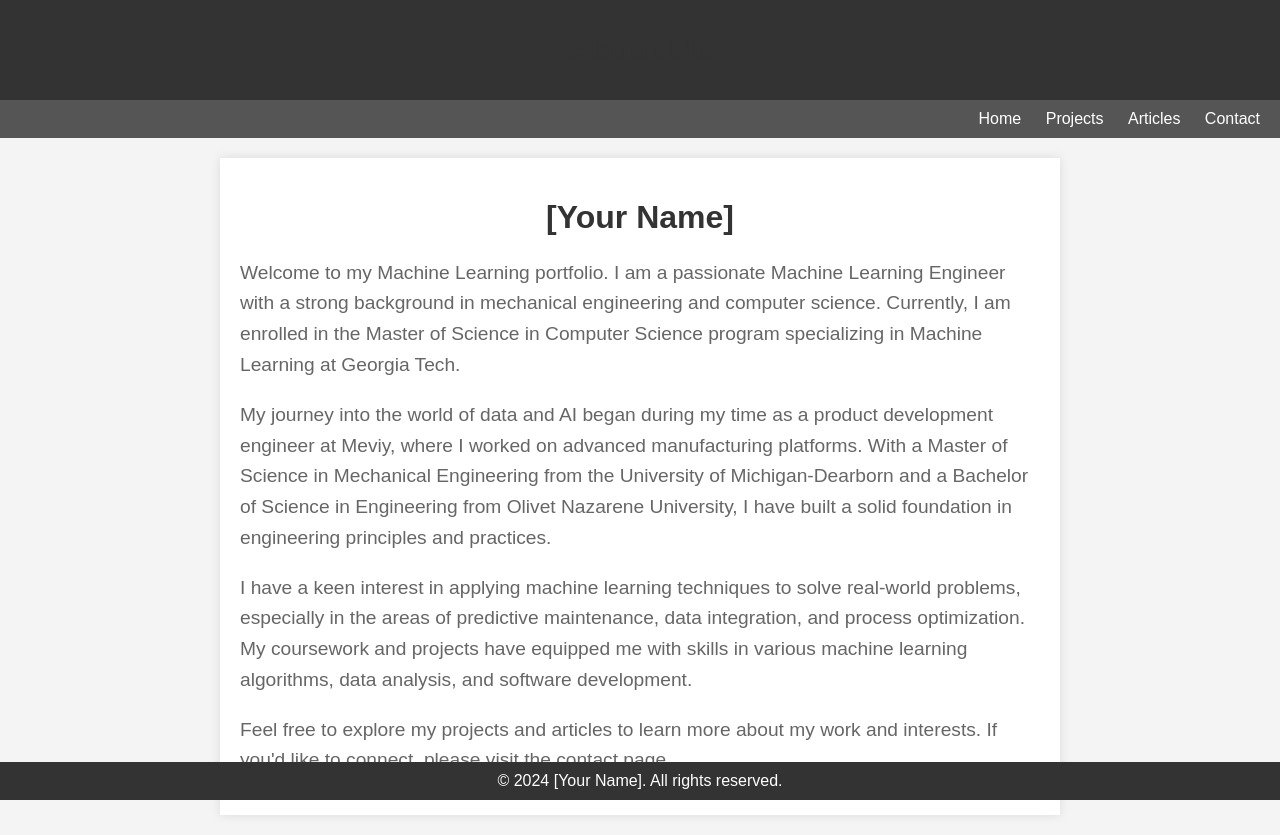
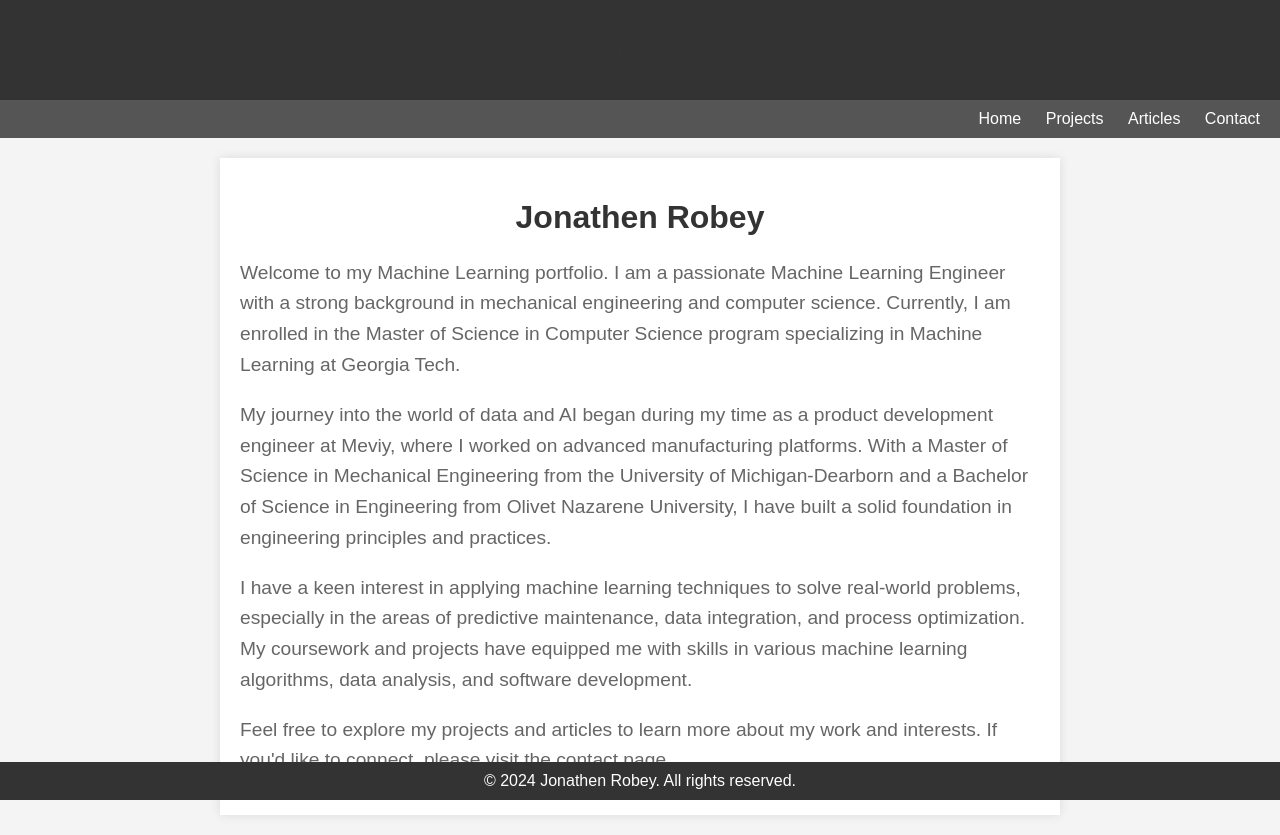
Before and after one commit to JonathenRobey/Professional-History, a plain HTML site: page about.html in a window 1280 px wide. Drawn offline with Linux system fonts and the light colour scheme.

Commit message:
commitaboutupdate

```diff
--- a/about.html
+++ b/about.html
@@ -72,7 +72,7 @@
     </div>
     <div class="container">
         <div class="content">
-            <h1>[Your Name]</h1>
+            <h1>Jonathen Robey</h1>
             <p>Welcome to my Machine Learning portfolio. I am a passionate Machine Learning Engineer with a strong background in mechanical engineering and computer science. Currently, I am enrolled in the Master of Science in Computer Science program specializing in Machine Learning at Georgia Tech.</p>
             <p>My journey into the world of data and AI began during my time as a product development engineer at Meviy, where I worked on advanced manufacturing platforms. With a Master of Science in Mechanical Engineering from the University of Michigan-Dearborn and a Bachelor of Science in Engineering from Olivet Nazarene University, I have built a solid foundation in engineering principles and practices.</p>
             <p>I have a keen interest in applying machine learning techniques to solve real-world problems, especially in the areas of predictive maintenance, data integration, and process optimization. My coursework and projects have equipped me with skills in various machine learning algorithms, data analysis, and software development.</p>
@@ -80,7 +80,7 @@
         </div>
     </div>
     <footer>
-        &copy; 2024 [Your Name]. All rights reserved.
+        &copy; 2024 Jonathen Robey. All rights reserved.
     </footer>
 </body>
 </html>
```
